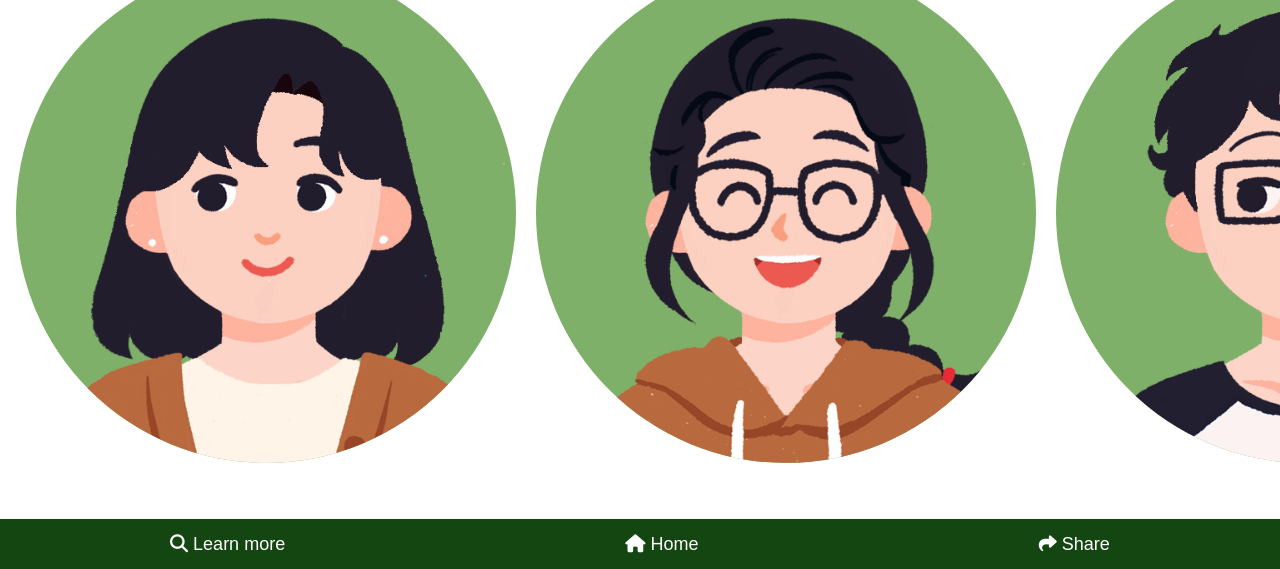
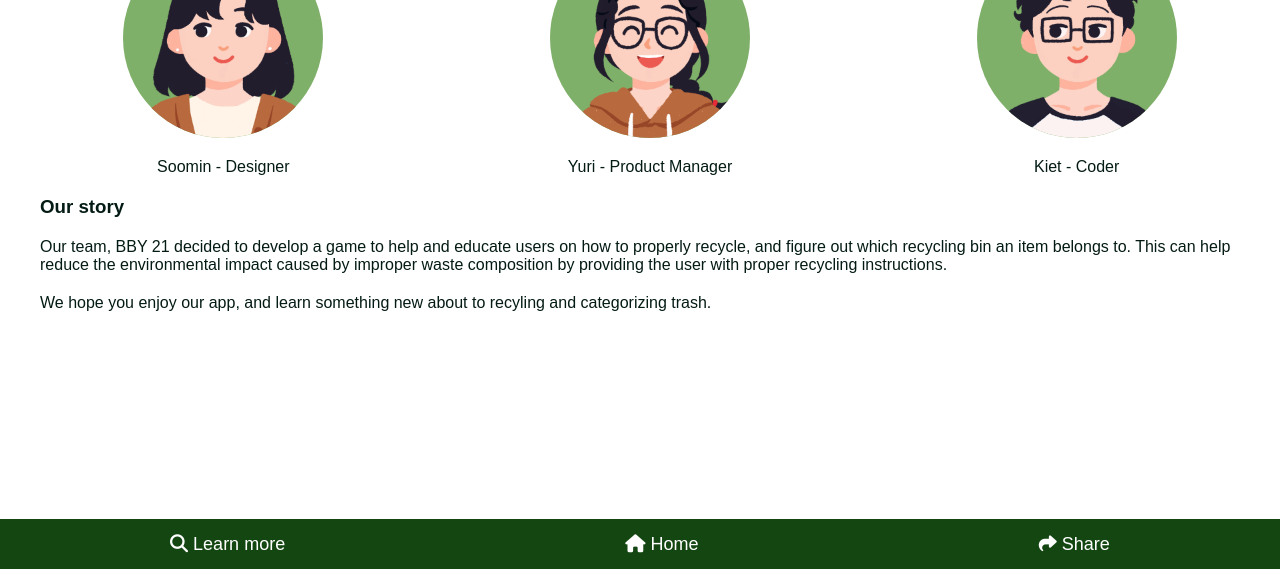
Before and after one commit to Kietkiet1109/1800_202330_BBY21, a plain HTML site: page about_us.html in a window 1280 px wide. Shown: the part 231-800 px from the top of the page. Drawn offline with nearby package versions, Linux system fonts and the light colour scheme; a web font is replaced by a local one.

Commit message:
Yuri add PC version

```diff
--- a/about_us.html
+++ b/about_us.html
@@ -21,45 +21,34 @@
       <header id="navbarPlaceholder"></header>
 
       <div class="content">
-        <h1>About Us</h1>
-        <br />
-        <h3>Who Are We?</h3>
+        <h1 id="about">About Us</h1>
+        <h3 id="who">Who Are We?</h3>
 
         <div class="picture_wrap">
-          <div class="picture" id="picture1">
+          <div class="picture" id="member1">
             <img src="img/profile1.png" alt="Soomin" />
           </div>
-          <div class="picture" id="picture2">
+          <div class="picture" id="member2">
             <img src="img/profile2.png" alt="Phuong style=" />
+
           </div>
-          <div class="picture" id="picture3">
+          <div class="picture" id="member3">
             <img src="img/profile3.png" alt="Kiet" />
           </div>
 
-          <div class="role" id="member1">
-            Soomin Jeong <br />
-            Designer
-          </div>
-          <div class="role" id="member2">
-            Phuong Le (Yuri) <br />
-            PM
-          </div>
-          <div class="role" id="member3">
-            Kiet Ngo <br />
-            Coder
-          </div>
+          <div class="role">Soomin - Designer</div>
+          <div class="role">Yuri - Product Manager</div>
+          <div class="role">Kiet - Coder</div>
         </div>
 
-        <h3>Our story</h3>
-        <br />
-        <p>
-          Our team, BBY 21 decided to develop a game to help and educate users
+        <p id="description">
+          <h3 id="story">Our story</h3>
+         <p>Our team, BBY 21 decided to develop a game to help and educate users
           on how to properly recycle, and figure out which recycling bin an item
           belongs to. This can help reduce the environmental impact caused by
           improper waste composition by providing the user with proper recycling
-          instructions.
+          instructions.</p>
         </p>
-        <br /><br />
         <p>
           We hope you enjoy our app, and learn something new about to recyling
           and categorizing trash.
--- a/styles/about_us.css
+++ b/styles/about_us.css
@@ -1,82 +1,33 @@
-.content {
-    padding: 24px 16px 0 16px;
-    height: auto;
+.content{
+    width: 100%;
+    height:calc(100vh - 110px);
 }
 
-.picture_wrap {
-    margin: 20px 0;
+#who, #about, h3, p{
+    margin-top:20px;
+    margin-left: 40px;
+    margin-right: 40px;
+}
+.picture_wrap{
     width: 100%;
+    margin: 10px 10px 0 10px;
     display: grid;
-    grid-template-columns: repeat(3, 0.5fr);
-    grid-template-rows: 5fr, 2fr;
-    grid-gap: 20px;
-    justify-content: center;
-    text-align: center;
+    grid-template-columns: repeat(3,1fr);
 }
 
-.picture {
+.picture{
+    justify-self: center;
+    background-color: #7FB069;
     border-radius: 50%;
     overflow: hidden;
-    background-color: #7FB069;
-}
-h1{
-    font-size: 25px;
-}
-p,h3 {
-    display: inline-block;
-    font-size: 20px;
+
 }
 
-.name, .role {
-    justify-self: center;
-    font-size: 18px;
+.role{
+    margin-top: 20px;
+    justify-self:center;
 }
-
-.name {
-    font-weight: 700;
+img {
+    width: 200px;
+    height:200px;
 }
-
-
-
-
-@media screen and (min-width: 1200px) {
-    .content {
-        display: grid;
-        grid-template-rows: 1fr, 1fr, 2fr, 1fr, 2fr;
-    }
-
-    .picture {
-        margin-top: 20px;
-        margin-bottom: 50px;
-        height: fit-content;
-        width: fit-content;
-        border-radius: 50%;
-        overflow: hidden;
-        background-color: #7FB069;
-        display: grid;
-        grid-template-rows: 5fr 1fr;
-    }
-
-    #picture1, #picture2, #picture3 {
-        width: 500px;
-        height: 500px;
-        justify-self: center;
-    }
-
-    /* h1 {
-        font-size: 60px;
-    }
-
-    h3 {
-        font-size: 50px;
-    }
-
-    p {
-        font-size: 35px;
-    }
-
-    .role {
-        font-size: 35px;
-    } */
-
-}
```
